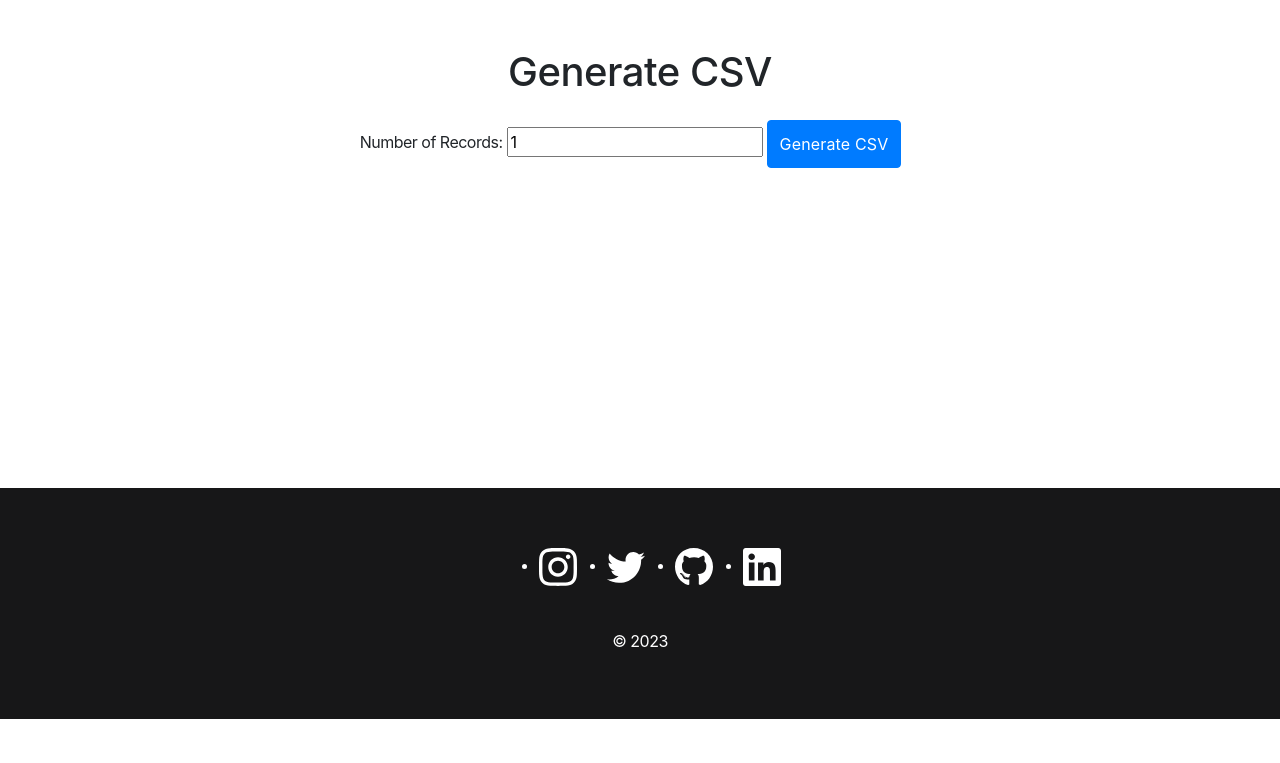
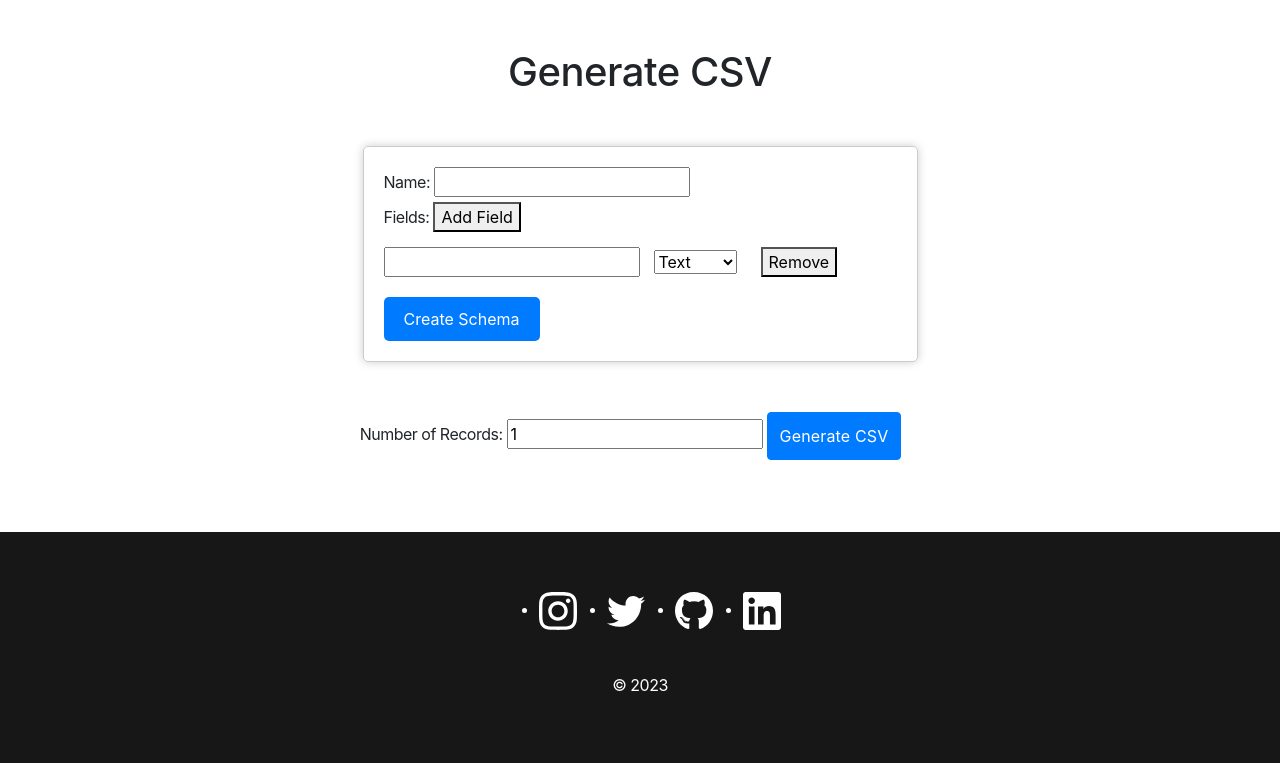
Before and after one commit to Milamin-hub/DataGenerate, a Django app: page /generate-csv/ in a window 1280 px wide. Shown: the part 81-844 px from the top of the page. Before the commit the page ends 800 px from the top, so only its background shows below. Run offline with Django 4.2, Linux system fonts and the light colour scheme; some libraries are stand-ins or nearby versions.

Commit message:
final commit,

```diff
--- a/generate/admin.py
+++ b/generate/admin.py
@@ -1,5 +1,6 @@
 from django.contrib import admin
-from generate.models import Contact
+from generate.models import Contact, Schema
 
 
 admin.site.register(Contact)
+admin.site.register(Schema)
--- a/generate/models.py
+++ b/generate/models.py
@@ -16,3 +16,8 @@ class Contact(models.Model):
 
     def __str__(self):
         return f"{self.first_name} {self.last_name}"
+
+
+class Schema(models.Model):
+    name = models.CharField(max_length=50)
+    fields = models.JSONField()
--- a/generate/templates/base.html
+++ b/generate/templates/base.html
@@ -9,6 +9,7 @@
 
     <link rel="stylesheet" href="{% static 'css/main.css' %}">
     <link rel="stylesheet" href="{% static 'css/data.css' %}">
+    <link rel="stylesheet" href="{% static 'css/schema.css' %}">
     <link href="https://cdnjs.cloudflare.com/ajax/libs/twitter-bootstrap/4.6.0/css/bootstrap.min.css" rel="stylesheet">
 
     <script src="https://cdnjs.cloudflare.com/ajax/libs/twitter-bootstrap/4.6.0/js/bootstrap.min.js"></script>
--- /dev/null
+++ b/generate/templates/create_schema.html
@@ -0,0 +1,71 @@
+<div  style="width: 50%; margin: 0 auto;">
+    <form id="create-schema-form" method="POST" action="/create-schema/">
+        {% csrf_token %}
+        <div>
+        <label for="name">Name:</label>
+        <input type="text" id="name" name="name" required>
+        </div>
+        <div>
+        <label for="fields">Fields:</label>
+        <button type="button" id="add-field-button">Add Field</button>
+        <div id="fields-container">
+            <div class="field-container">
+            <input type="text" class="field-name" name="fields[][name]" required>
+            <select name="fields[][type]" required>
+                <option value="text">Text</option>
+                <option value="number">Number</option>
+                <option value="date">Date</option>
+            </select>
+            <button type="button" class="remove-field-button">Remove</button>
+            </div>
+        </div>
+        </div>
+        <button type="submit">Create Schema</button>
+    </form>
+
+    <script>
+        const addFieldButton = document.querySelector('#add-field-button');
+        const fieldsContainer = document.querySelector('#fields-container');
+
+        addFieldButton.addEventListener('click', () => {
+        const fieldContainer = document.createElement('div');
+        fieldContainer.classList.add('field-container');
+        fieldContainer.innerHTML = `
+            <input type="text" class="field-name" name="fields[][name]" required>
+            <select name="fields[][type]" required>
+            <option value="text">Text</option>
+            <option value="number">Number</option>
+            <option value="date">Date</option>
+            </select>
+            <button type="button" class="remove-field-button">Remove</button>
+        `;
+        fieldsContainer.appendChild(fieldContainer);
+        });
+
+        fieldsContainer.addEventListener('click', (event) => {
+        const target = event.target;
+        if (target.classList.contains('remove-field-button')) {
+            const fieldContainer = target.closest('.field-container');
+            fieldsContainer.removeChild(fieldContainer);
+        }
+        });
+
+        const createSchemaForm = document.querySelector('#create-schema-form');
+
+        createSchemaForm.addEventListener('submit', (event) => {
+        event.preventDefault();
+        const formData = new FormData(event.target);
+        const xhr = new XMLHttpRequest();
+        xhr.open('POST', '/create-schema/');
+        xhr.onload = () => {
+            if (xhr.status === 200) {
+            const response = JSON.parse(xhr.responseText);
+            console.log(response);
+            } else {
+            console.error(xhr.statusText);
+            }
+        };
+        xhr.send(formData);
+        });
+    </script>
+</div>
--- a/generate/templates/generate_csv.html
+++ b/generate/templates/generate_csv.html
@@ -35,6 +35,27 @@
                     }
                 });
             });
+
+            $('#add-field-btn').click(function() {
+                var fieldData = $('#field-input').val();
+                var schemaId = $('#schema-id-input').val();
+                var csrftoken = $("[name=csrfmiddlewaretoken]").val();
+                $.ajax({
+                    url: '/add-field/',
+                    type: 'POST',
+                    data: JSON.stringify({
+                    'schema_id': schemaId,
+                    'field': fieldData,
+                    }),
+                    headers: {
+                    "Content-Type": "application/json",
+                    "X-CSRFToken": csrftoken
+                    },
+                    success: function(response) {
+                    location.reload();
+                    }
+                });
+            });
         });
     </script>
 
@@ -42,6 +63,7 @@
         <div class="row">
             <div class="col-md-12">
                 <h1 class="text-center mb-4">Generate CSV</h1>
+                {% include 'create_schema.html' %}
                 <div class="text-center mb-4">
                     <label for="num-records-input">Number of Records:</label>
                     <input type="number" id="num-records-input" name="num-records" value="1" min="1">
--- a/generate/urls.py
+++ b/generate/urls.py
@@ -7,6 +7,8 @@ from django.conf.urls.static import static
 
 urlpatterns = [
     path('generate-csv/', GenerateCSVView.as_view(), name='home'),
+    path('create-schema/', CreateSchemaView.as_view(), name='create_schema'),
+    path('add-field/', AddFieldView.as_view(), name='add_field'),
     path('login/', LoginView.as_view(), name='login'),
 ]
 
--- a/generate/views.py
+++ b/generate/views.py
@@ -9,6 +9,8 @@ from django.views import View
 from django.shortcuts import render, redirect
 from django.contrib.auth.forms import AuthenticationForm
 from django.contrib.auth import login
+from generate.models import Schema
+import json
 
 
 class GenerateCSVView(View):
@@ -16,22 +18,19 @@ class GenerateCSVView(View):
         fake = Faker()
         data = StringIO()
         writer = csv.writer(data)
-        writer.writerow([
-            'First Name',
-            'Last Name',
-            'Job',
-            'Email',
-            'Domain',
-            'Phone Number',
-            'Company Name',
-            'Text',
-            'Integer',
-            'Address',
-            'Date'
-        ])
+
+        # Get all existing schemas and add their fields to the CSV header row
+        schemas = Schema.objects.all()
+        header_row = ['First Name', 'Last Name', 'Job', 'Email', 'Domain', 'Phone Number', 'Company Name', 'Text', 'Integer', 'Address', 'Date']
+        for schema in schemas:
+            for field in schema.fields:
+                header_row.append(field['name'])
+
+        writer.writerow(header_row)
+
         num_records = int(request.POST.get('num-records', 1))
         for i in range(num_records):
-            writer.writerow([
+            row = [
                 fake.first_name(),
                 fake.last_name(),
                 fake.job(),
@@ -43,7 +42,22 @@ class GenerateCSVView(View):
                 fake.random_int(min=0, max=100),
                 fake.address(),
                 fake.date(),
-            ])
+            ]
+
+            # Generate data for fields from each schema
+            for schema in schemas:
+                for field in schema.fields:
+                    if field['type'] == 'text':
+                        row.append(fake.text())
+                    elif field['type'] == 'integer':
+                        row.append(fake.random_int(min=0, max=100))
+                    elif field['type'] == 'address':
+                        row.append(fake.address())
+                    elif field['type'] == 'date':
+                        row.append(fake.date())
+
+            writer.writerow(row)
+
         status = 'ready'
         data.seek(0)
         filename = 'fake_data.csv'
@@ -55,6 +69,37 @@ class GenerateCSVView(View):
     def get(self, request):
         status = 'ready'
         return render(request, 'generate_csv.html', {'status': status})
+
+
+class CreateSchemaView(View):
+    def post(self, request):
+        name = request.POST.get('name')
+        fields = []
+        for i in range(len(request.POST.getlist('fields[][name]'))):
+            field_name = request.POST.getlist('fields[][name]')[i]
+            field_type = request.POST.getlist('fields[][type]')[i]
+            fields.append({'name': field_name, 'type': field_type})
+        schema = Schema(name=name, fields=fields)
+        schema.save()
+        return JsonResponse({'status': 'ready', 'schema_id': schema.id})
+
+
+    def get(self, request):
+        return render(request, 'create_schema.html', {})
+
+
+class AddFieldView(View):
+    def post(self, request):
+        schema_id = request.POST.get('schema_id')
+        field_data = request.POST.get('field')
+        if field_data:
+            schema = Schema.objects.get(id=schema_id)
+            fields = schema.fields
+            fields.append(field_data)
+            schema.fields = fields
+            schema.save()
+        return JsonResponse({'status': 'ready', 'schema_data': request.POST})
+
 
 
 class LoginView(View):
--- /dev/null
+++ b/static/css/schema.css
@@ -0,0 +1,45 @@
+#create-schema-form {
+    flex-direction: column;
+    align-items: center;
+    margin-top: 50px;
+    margin-bottom: 50px;
+    padding: 20px;
+    border: 1px solid #ccc;
+    border-radius: 5px;
+    box-shadow: 0 0 10px rgba(0, 0, 0, 0.2);
+}
+
+#fields-container {
+  flex-direction: column;
+  align-items: center;
+}
+
+.field-container {
+  flex-direction: row;
+  justify-content: center;
+  align-items: center;
+  margin-top: 10px;
+}
+
+.field-container input,
+.field-container select {
+  margin-right: 10px;
+}
+
+.remove-field-button {
+  margin-left: 10px;
+}
+
+button[type="submit"] {
+  margin-top: 20px;
+  background-color: #007bff;
+  color: #fff;
+  border: none;
+  padding: 10px 20px;
+  border-radius: 5px;
+  cursor: pointer;
+}
+
+button[type="submit"]:hover {
+  background-color: #0069d9;
+}
```
Also changed, not shown: generate/migrations/0002_schema.py (added).
